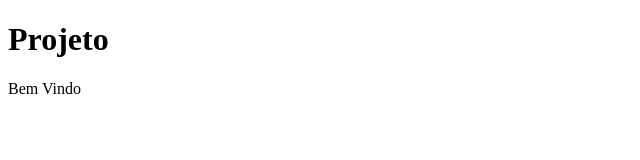
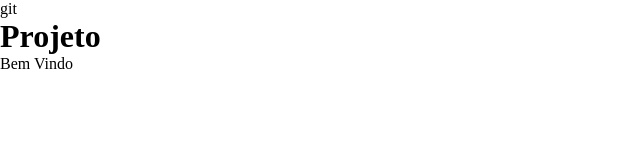
Before and after one commit to YariiDev/ATIVIDADE-DUPLA-GIT-GITHUB, a plain HTML site: page index.html in a window 1280 px wide. Shown: the whole page, without its empty margins (0-640 px from the left). Drawn offline with Linux system fonts and the light colour scheme.

Commit message:
add o index.css

```diff
--- /dev/null
+++ b/index.css
@@ -0,0 +1,13 @@
+*{
+    padding: 0;
+    margin: 0;
+    box-sizing: border-box;
+}
+
+.body_index {
+    background-image: url();
+    background-size: cover;
+    background-position: center;
+    background-repeat: no-repeat;
+    background-attachment: fixed;
+}
--- a/index.html
+++ b/index.html
@@ -4,9 +4,10 @@
     <meta charset="UTF-8">
     <meta name="viewport" content="width=h1, initial-scale=1.0">
     <title>Projeto</title>
-    <link rel="stylesheet" href="style.css">
+    <link rel="stylesheet" href="index.css">
 </head>
-<body>
+git
+<body class="body_index">
     <h1>Projeto</h1>
     <p>Bem Vindo</p>
 </body>
```
